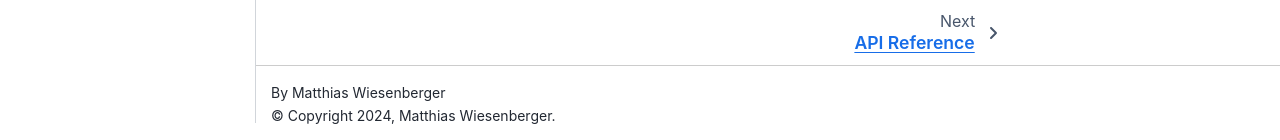
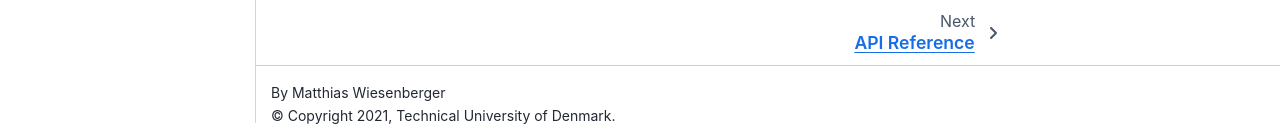
Before and after one commit to mwiesenberger/simplesimdb, a Sphinx documentation site: the page built from docs/index.rst, in a window 1280 px wide. Shown: the part 777-917 px from the top of the page. Built offline with Sphinx 7.4.7 and the Sphinx Book theme 1.1.4, drawn with Linux system fonts in a browser that asks for light colours.

Commit message:
Correct copyright notice in docs

```diff
--- a/docs/conf.py
+++ b/docs/conf.py
@@ -9,7 +9,7 @@ from importlib.metadata import version as get_version
 # https://www.sphinx-doc.org/en/master/usage/configuration.html#project-information
 
 project = "simplesimdb"
-copyright = "2024, Matthias Wiesenberger"
+copyright = "2021, Technical University of Denmark"
 author = "Matthias Wiesenberger"
 
 # The full version, including alpha/beta/rc tags
```
